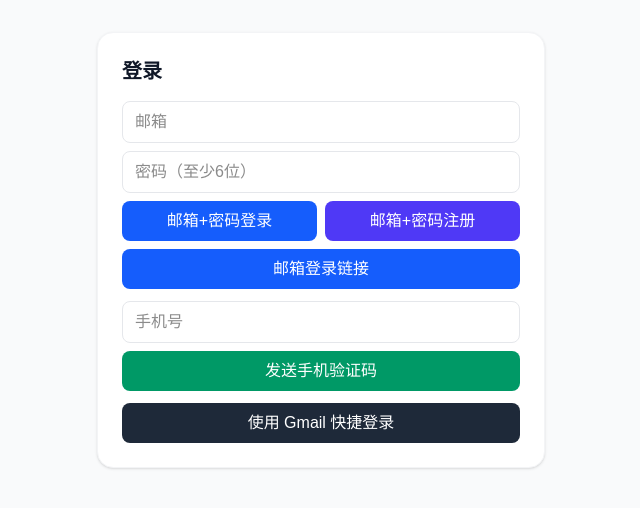
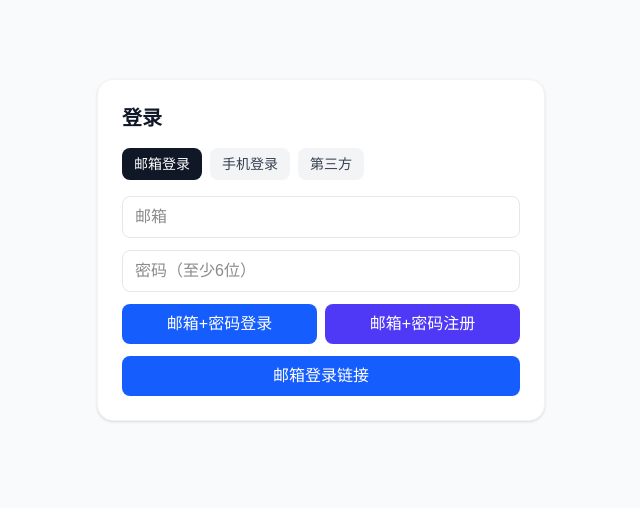
Before and after one commit to i3doit/ai365, a Next.js app: page /login in a window 1280 px wide. Shown: the part 150-658 px from the top of the page, without its empty margins (319-959 px from the left). Built offline with nearby package versions, Linux system fonts and the light colour scheme; no server answers.

Commit message:
feat(auth): 登录页分组化UI（邮箱/手机/第三方），统一跳转

```diff
--- a/app/login/page.tsx
+++ b/app/login/page.tsx
@@ -22,6 +22,7 @@ export default function LoginPage() {
   const [phase, setPhase] = useState<'idle' | 'phone_code'>('idle');
   const [loading, setLoading] = useState(false);
   const [msg, setMsg] = useState('');
+  const [mode, setMode] = useState<'email' | 'phone' | 'oauth'>('email');
 
   useEffect(() => {
     try {
@@ -176,9 +177,29 @@ export default function LoginPage() {
     <div className="min-h-screen flex items-center justify-center bg-gray-50">
       <div className="w-full max-w-md bg-white rounded-2xl shadow-sm border border-gray-100 p-6 space-y-4">
         <h1 className="text-xl font-semibold text-gray-900">登录</h1>
+        <div className="flex gap-2">
+          <button
+            onClick={() => setMode('email')}
+            className={`px-3 py-1.5 rounded-lg text-sm ${mode==='email'?'bg-gray-900 text-white':'bg-gray-100 text-gray-700'}`}
+          >
+            邮箱登录
+          </button>
+          <button
+            onClick={() => setMode('phone')}
+            className={`px-3 py-1.5 rounded-lg text-sm ${mode==='phone'?'bg-gray-900 text-white':'bg-gray-100 text-gray-700'}`}
+          >
+            手机登录
+          </button>
+          <button
+            onClick={() => setMode('oauth')}
+            className={`px-3 py-1.5 rounded-lg text-sm ${mode==='oauth'?'bg-gray-900 text-white':'bg-gray-100 text-gray-700'}`}
+          >
+            第三方
+          </button>
+        </div>
         {msg && <div className="text-sm text-red-600">{msg}</div>}
+        {mode === 'email' && (
           <div className="space-y-3">
-          <div className="space-y-2">
             <input
               type="email"
               value={email}
@@ -217,7 +238,9 @@ export default function LoginPage() {
               邮箱登录链接
             </button>
           </div>
-          <div className="space-y-2">
+        )}
+        {mode === 'phone' && (
+          <div className="space-y-3">
             <input
               type="tel"
               value={phone}
@@ -252,6 +275,9 @@ export default function LoginPage() {
               </div>
             )}
           </div>
+        )}
+        {mode === 'oauth' && (
+          <div className="space-y-3">
             <button
               onClick={signInGoogle}
               disabled={loading}
@@ -260,6 +286,7 @@ export default function LoginPage() {
               使用 Gmail 快捷登录
             </button>
           </div>
+        )}
       </div>
     </div>
   );
```
Lines whose indentation alone changed are shown as unchanged.
